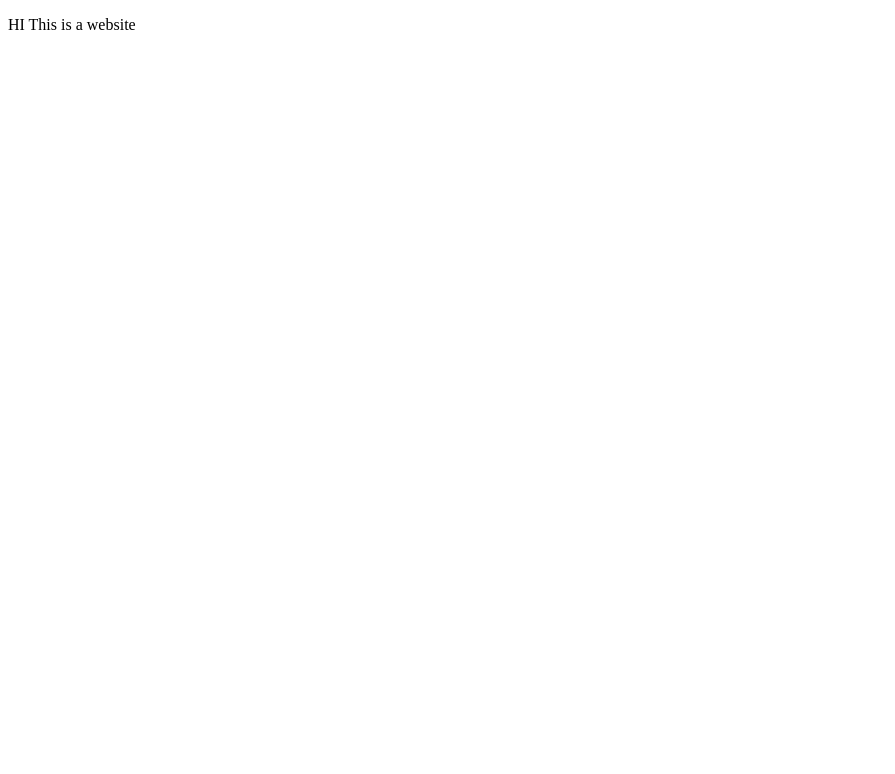
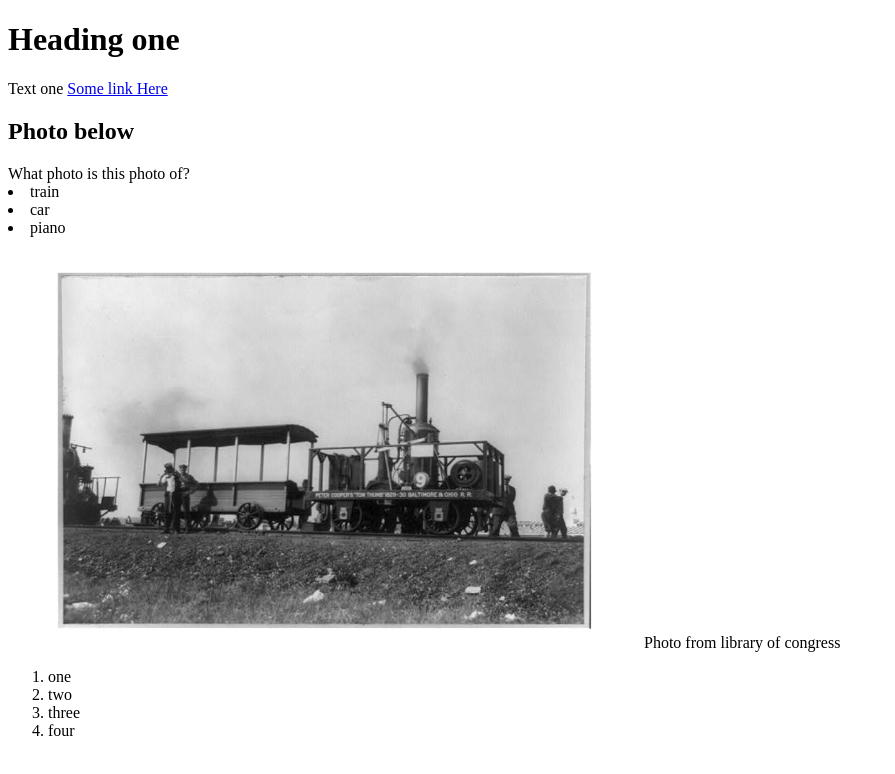
Before and after one commit to Gegan2023/Gegan2023.github.io, a plain HTML site: page index.html in a window 1280 px wide. Shown: the whole page, without its empty margins (0-895 px from the left). Drawn offline with Linux system fonts and the light colour scheme.

Commit message:
add tags

```diff
--- a/index.html
+++ b/index.html
@@ -7,10 +7,27 @@
 </head>
 <body>
     <p>
-        HI
-        This is a website
-        <a href="google.com</a>
-        test
+        <h1>Heading one</h1>
+        Text one
+        <a href="https://theuselessweb.com/">Some link Here</a>
+        <h2>Photo below</h2>
+        What photo is this photo of?
+        <li>train</li>
+        <li>car</li>
+        <li>piano</li>
+
     </p>
+    <img
+    src="images/train.png"
+    alt="image of an old train"
+    style="width: 50%; hight: auto;"
+    >
+    Photo from library of congress
+    <ol>
+        <li>one</li>
+        <li>two</li>
+        <li>three</li>
+        <li>four</li>
+    </ol>
 </body>
 </html>
```
Also changed, not shown: images/train.png (added).
